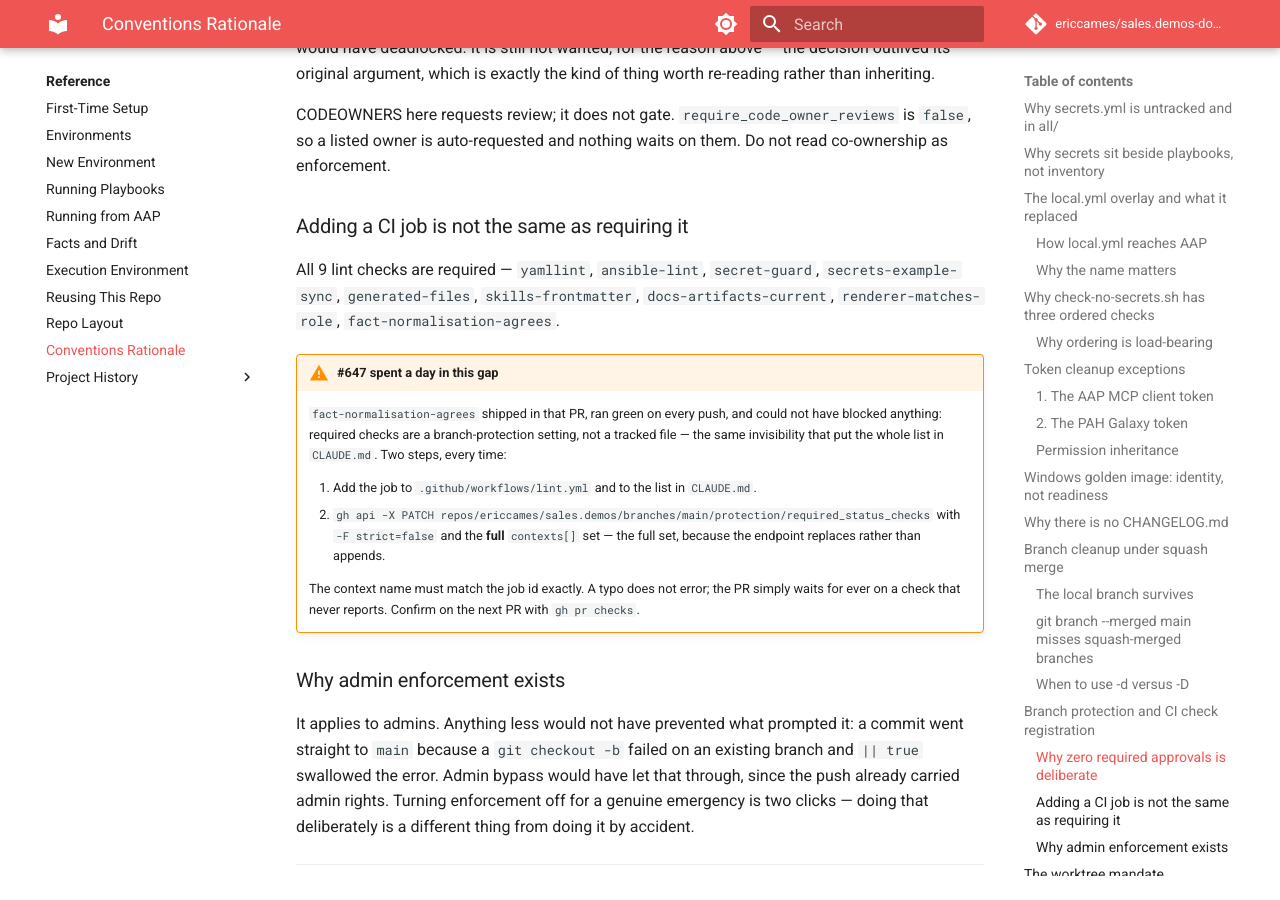
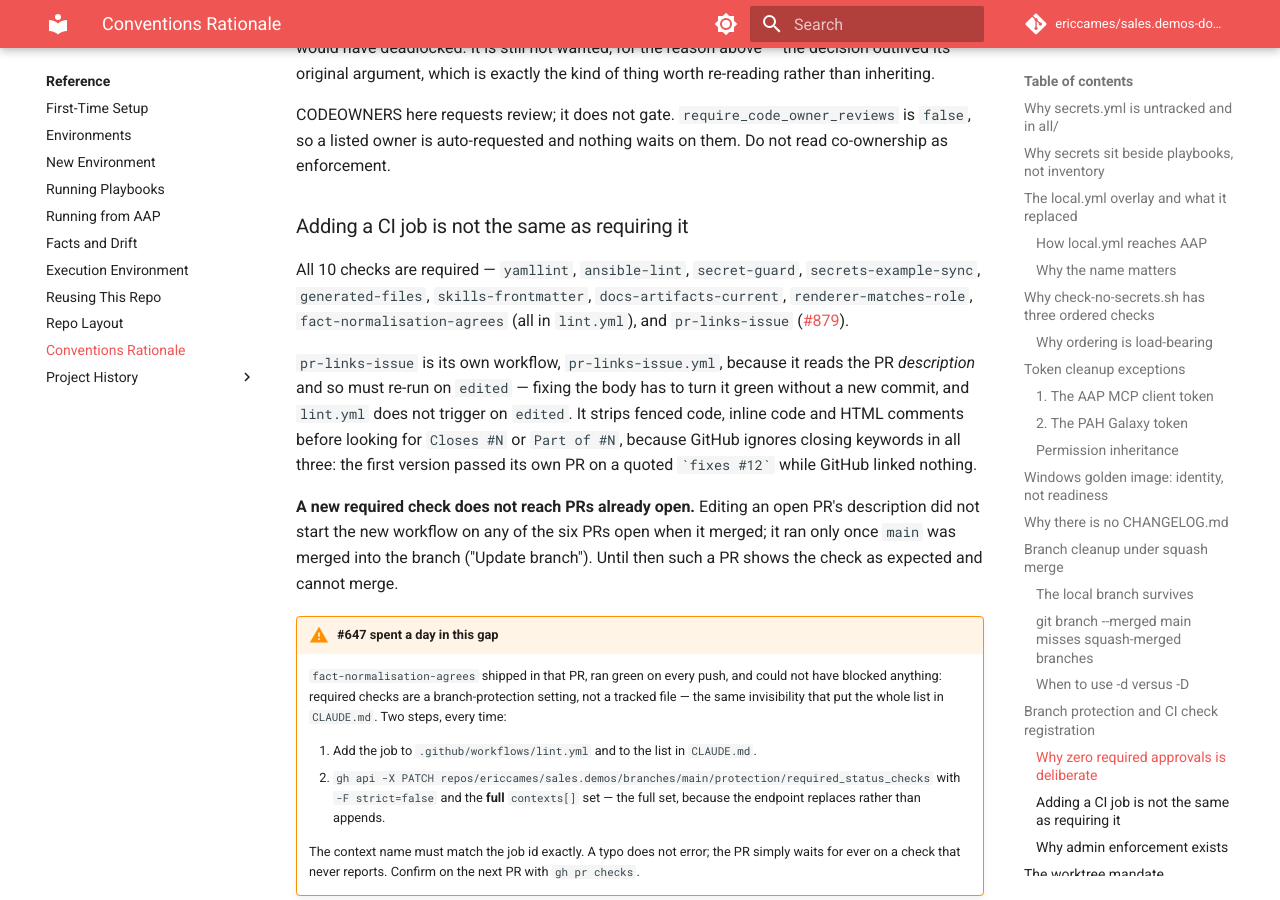
Before and after one commit to ericcames/sales.demos-docs, an MkDocs documentation site: the page built from docs/reference/conventions-rationale.md, in a window 1280 px wide and 900 px high, scrolled down 6775 px. Built offline with MkDocs 1.6.1 and Material for MkDocs 9.7.7, drawn with Linux system fonts in a browser that asks for light colours; comment, search, counter and statistics services are not loaded.

Commit message:
Record the tenth required check, pr-links-issue (sales.demos#879) (#126)
Co-authored-by: Claude Opus 5.5 <noreply@anthropic.com>

```diff
--- a/docs/reference/conventions-rationale.md
+++ b/docs/reference/conventions-rationale.md
@@ -320,9 +320,24 @@ not read co-ownership as enforcement.
 
 ### Adding a CI job is not the same as requiring it
 
-All 9 lint checks are required — `yamllint`, `ansible-lint`, `secret-guard`,
+All 10 checks are required — `yamllint`, `ansible-lint`, `secret-guard`,
 `secrets-example-sync`, `generated-files`, `skills-frontmatter`,
-`docs-artifacts-current`, `renderer-matches-role`, `fact-normalisation-agrees`.
+`docs-artifacts-current`, `renderer-matches-role`, `fact-normalisation-agrees`
+(all in `lint.yml`), and `pr-links-issue`
+([#879](https://github.com/ericcames/sales.demos/issues/879)).
+
+`pr-links-issue` is its own workflow, `pr-links-issue.yml`, because it reads
+the PR *description* and so must re-run on `edited` — fixing the body has to
+turn it green without a new commit, and `lint.yml` does not trigger on
+`edited`. It strips fenced code, inline code and HTML comments before looking
+for `Closes #N` or `Part of #N`, because GitHub ignores closing keywords in all
+three: the first version passed its own PR on a quoted `` `fixes #12` `` while
+GitHub linked nothing.
+
+**A new required check does not reach PRs already open.** Editing an open PR's
+description did not start the new workflow on any of the six PRs open when it
+merged; it ran only once `main` was merged into the branch ("Update branch").
+Until then such a PR shows the check as expected and cannot merge.
 
 !!! warning "#647 spent a day in this gap"
     `fact-normalisation-agrees` shipped in that PR, ran green on every push, and
```
